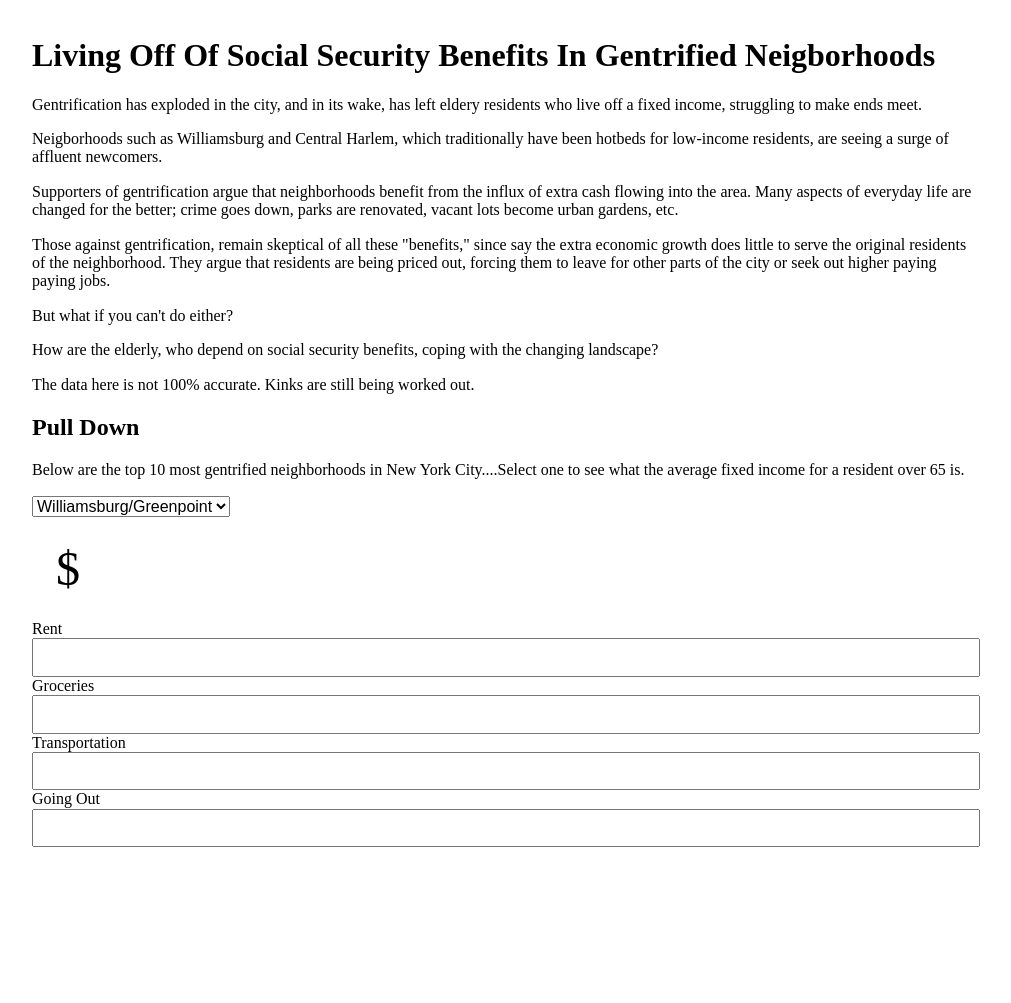
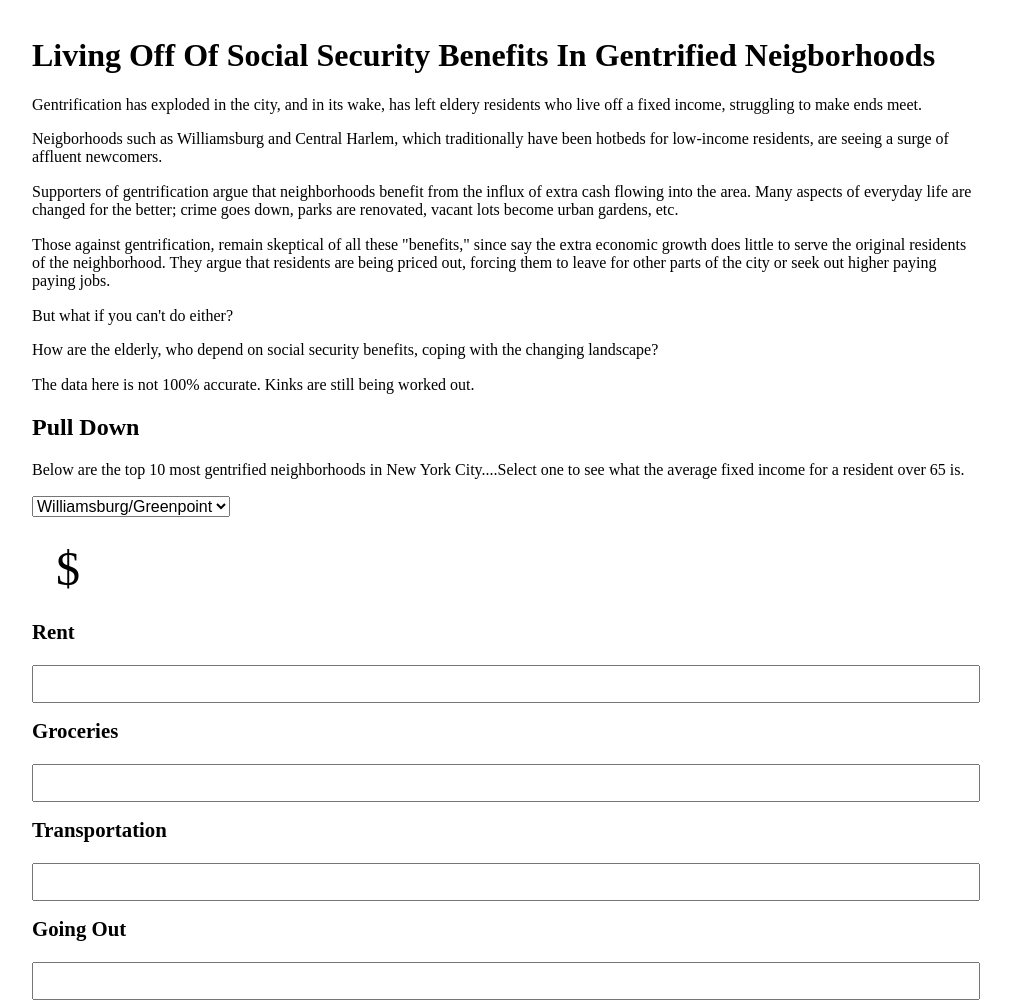
Before and after one commit to lauoli/ElderCal, a plain HTML site: page index.html in a window 1280 px wide. Shown: the whole page, without its empty margins (134-1145 px from the left). Before the commit the page ends 863 px from the top, so only its background shows below. Drawn offline with nearby package versions, Linux system fonts and the light colour scheme.

Commit message:
updated css

```diff
--- a/styles.css
+++ b/styles.css
@@ -29,14 +29,14 @@ html, body {
     padding: 1em;
 }
 
-.department span {
+.expense span {
     font-weight: bold;
     font-size: 1.3em;
     display: block;
     margin-bottom: 1em;
 }
 
-.department {
+.expense{
     margin-bottom: 1em;
 }
 
```
